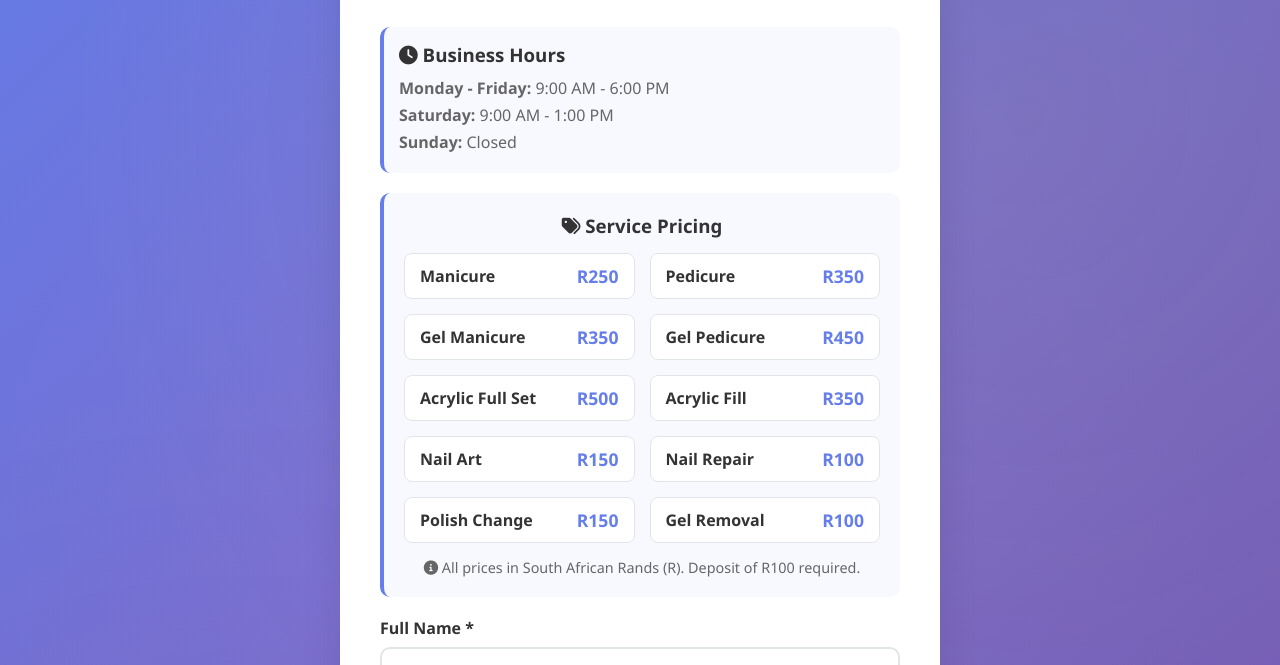
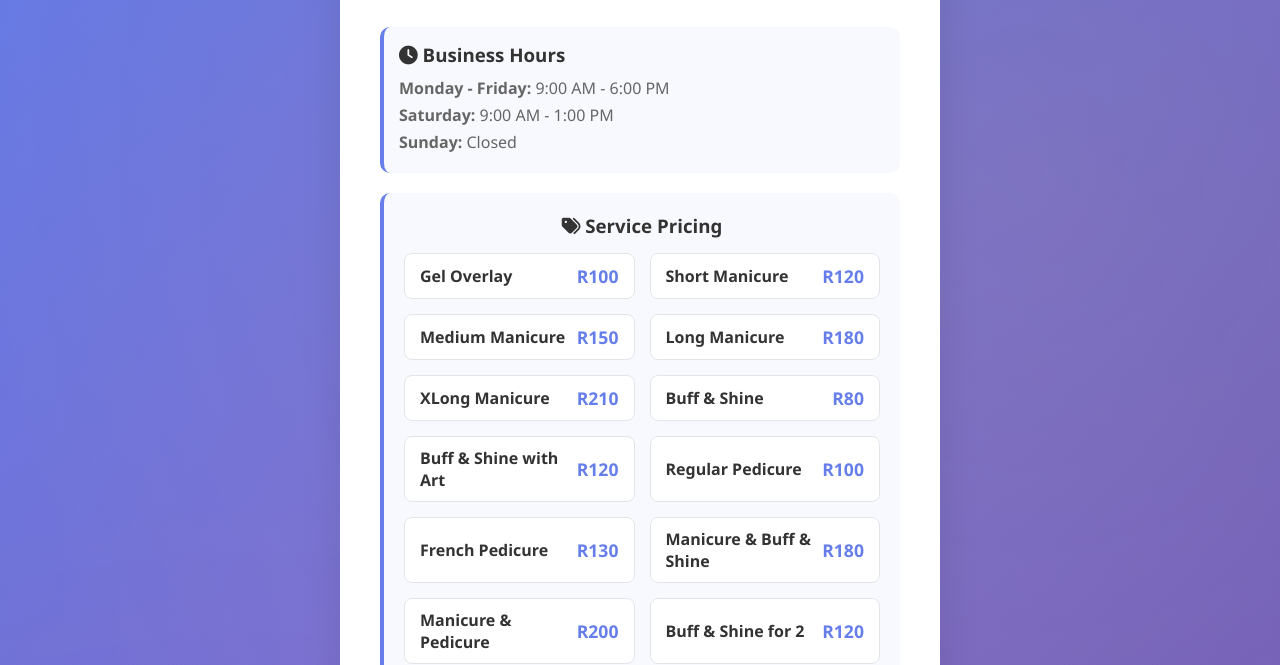
Before and after one commit to PStoppa7/nailsbyole-booking, a website: page public/index.html in a window 1280 px wide. Shown: the part 290-955 px from the top of the page. Drawn offline with Linux system fonts and the light colour scheme.

Commit message:
Update pricing to match new NailsbyOle price list with organized service categories

```diff
--- a/public/index.html
+++ b/public/index.html
@@ -391,6 +391,12 @@
         .price-item:nth-child(8) { animation-delay: 1.2s; }
         .price-item:nth-child(9) { animation-delay: 1.3s; }
         .price-item:nth-child(10) { animation-delay: 1.4s; }
+        .price-item:nth-child(11) { animation-delay: 1.5s; }
+        .price-item:nth-child(12) { animation-delay: 1.6s; }
+        .price-item:nth-child(13) { animation-delay: 1.7s; }
+        .price-item:nth-child(14) { animation-delay: 1.8s; }
+        .price-item:nth-child(15) { animation-delay: 1.9s; }
+        .price-item:nth-child(16) { animation-delay: 2.0s; }
 
         .loading {
             display: none;
@@ -497,44 +503,68 @@
             <h3><i class="fas fa-tags"></i> Service Pricing</h3>
             <div class="price-grid">
                 <div class="price-item">
-                    <span class="service">Manicure</span>
+                    <span class="service">Gel Overlay</span>
+                    <span class="price">R100</span>
+                </div>
+                <div class="price-item">
+                    <span class="service">Short Manicure</span>
+                    <span class="price">R120</span>
+                </div>
+                <div class="price-item">
+                    <span class="service">Medium Manicure</span>
+                    <span class="price">R150</span>
+                </div>
+                <div class="price-item">
+                    <span class="service">Long Manicure</span>
+                    <span class="price">R180</span>
+                </div>
+                <div class="price-item">
+                    <span class="service">XLong Manicure</span>
+                    <span class="price">R210</span>
+                </div>
+                <div class="price-item">
+                    <span class="service">Buff & Shine</span>
+                    <span class="price">R80</span>
+                </div>
+                <div class="price-item">
+                    <span class="service">Buff & Shine with Art</span>
+                    <span class="price">R120</span>
+                </div>
+                <div class="price-item">
+                    <span class="service">Regular Pedicure</span>
+                    <span class="price">R100</span>
+                </div>
+                <div class="price-item">
+                    <span class="service">French Pedicure</span>
+                    <span class="price">R130</span>
+                </div>
+                <div class="price-item">
+                    <span class="service">Manicure & Buff & Shine</span>
+                    <span class="price">R180</span>
+                </div>
+                <div class="price-item">
+                    <span class="service">Manicure & Pedicure</span>
+                    <span class="price">R200</span>
+                </div>
+                <div class="price-item">
+                    <span class="service">Buff & Shine for 2</span>
+                    <span class="price">R120</span>
+                </div>
+                <div class="price-item">
+                    <span class="service">French Manicure & Pedicure</span>
                     <span class="price">R250</span>
                 </div>
                 <div class="price-item">
-                    <span class="service">Pedicure</span>
-                    <span class="price">R350</span>
+                    <span class="service">Art per Nail</span>
+                    <span class="price">R5</span>
                 </div>
                 <div class="price-item">
-                    <span class="service">Gel Manicure</span>
-                    <span class="price">R350</span>
+                    <span class="service">Soak Off</span>
+                    <span class="price">R50</span>
                 </div>
                 <div class="price-item">
-                    <span class="service">Gel Pedicure</span>
-                    <span class="price">R450</span>
-                </div>
-                <div class="price-item">
-                    <span class="service">Acrylic Full Set</span>
-                    <span class="price">R500</span>
-                </div>
-                <div class="price-item">
-                    <span class="service">Acrylic Fill</span>
-                    <span class="price">R350</span>
-                </div>
-                <div class="price-item">
-                    <span class="service">Nail Art</span>
-                    <span class="price">R150</span>
-                </div>
-                <div class="price-item">
-                    <span class="service">Nail Repair</span>
-                    <span class="price">R100</span>
-                </div>
-                <div class="price-item">
-                    <span class="service">Polish Change</span>
-                    <span class="price">R150</span>
-                </div>
-                <div class="price-item">
-                    <span class="service">Gel Removal</span>
-                    <span class="price">R100</span>
+                    <span class="service">Foreign Soak Off</span>
+                    <span class="price">R80</span>
                 </div>
             </div>
             <p style="text-align: center; margin-top: 15px; color: #666; font-size: 0.9em;">
@@ -595,16 +625,32 @@
                 <label for="service">Nail Service *</label>
                 <select id="service" name="service" required>
                     <option value="">Select a service</option>
-                    <option value="Manicure">Manicure - R250</option>
-                    <option value="Pedicure">Pedicure - R350</option>
-                    <option value="Gel Manicure">Gel Manicure - R350</option>
-                    <option value="Gel Pedicure">Gel Pedicure - R450</option>
-                    <option value="Acrylic Full Set">Acrylic Full Set - R500</option>
-                    <option value="Acrylic Fill">Acrylic Fill - R350</option>
-                    <option value="Nail Art">Nail Art - R150</option>
-                    <option value="Nail Repair">Nail Repair - R100</option>
-                    <option value="Polish Change">Polish Change - R150</option>
-                    <option value="Gel Removal">Gel Removal - R100</option>
+                    <optgroup label="Manicure">
+                        <option value="Gel Overlay">Gel Overlay - R100</option>
+                        <option value="Short Manicure">Short Manicure - R120</option>
+                        <option value="Medium Manicure">Medium Manicure - R150</option>
+                        <option value="Long Manicure">Long Manicure - R180</option>
+                        <option value="XLong Manicure">XLong Manicure - R210</option>
+                    </optgroup>
+                    <optgroup label="Buff & Shine">
+                        <option value="Buff & Shine">Buff & Shine - R80</option>
+                        <option value="Buff & Shine with Art">Buff & Shine with Art - R120</option>
+                    </optgroup>
+                    <optgroup label="Pedicure">
+                        <option value="Regular Pedicure">Regular Pedicure (Plain) - R100</option>
+                        <option value="French Pedicure">French Pedicure - R130</option>
+                    </optgroup>
+                    <optgroup label="Special Packages">
+                        <option value="Manicure & Buff & Shine">Manicure & Buff & Shine - R180</option>
+                        <option value="Manicure & Pedicure">Manicure & Pedicure - R200</option>
+                        <option value="Buff & Shine for 2">Buff & Shine for 2 - R120</option>
+                        <option value="French Manicure & Pedicure">French Manicure & Pedicure - R250</option>
+                    </optgroup>
+                    <optgroup label="Extras">
+                        <option value="Art per Nail">Art per Nail - R5</option>
+                        <option value="Soak Off">Soak Off - R50</option>
+                        <option value="Foreign Soak Off">Foreign Soak Off - R80</option>
+                    </optgroup>
                 </select>
                 <small style="color: #666; font-size: 0.9em; display: block; margin-top: 5px;">
         <i class="fas fa-tags"></i> All prices are in South African Rands (R)
```
